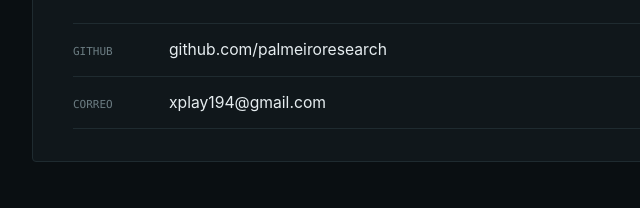
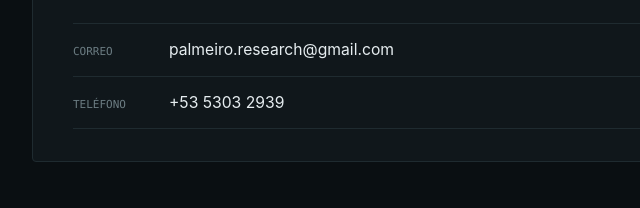
Before and after one commit to palmeiroresearch/palmeiroresearch.github.io, a plain HTML site: page index.html in a window 1280 px wide. Shown: the part 2184-2392 px from the top of the page, 148-788 px from the left. Drawn offline with Linux system fonts and the light colour scheme.

Commit message:
Add files via upload

```diff
--- a/index.html
+++ b/index.html
@@ -532,13 +532,13 @@
     <p>Para colaboración, código o consultas sobre alguno de los proyectos.</p>
 
     <div class="contact-rows">
-      <a class="contact-row" href="https://github.com/palmeiroresearch" target="_blank" rel="noopener">
-        <span class="label">GITHUB</span>
-        <span class="value">github.com/palmeiroresearch</span>
+      <a class="contact-row" href="mailto:palmeiro.research@gmail.com">
+        <span class="label">CORREO</span>
+        <span class="value">palmeiro.research@gmail.com</span>
       </a>
-      <a class="contact-row" href="mailto:xplay194@gmail.com">
-        <span class="label">CORREO</span>
-        <span class="value">xplay194@gmail.com</span>
+      <a class="contact-row" href="tel:+5353032939">
+        <span class="label">TELÉFONO</span>
+        <span class="value">+53 5303 2939</span>
       </a>
     </div>
   </div>
```
